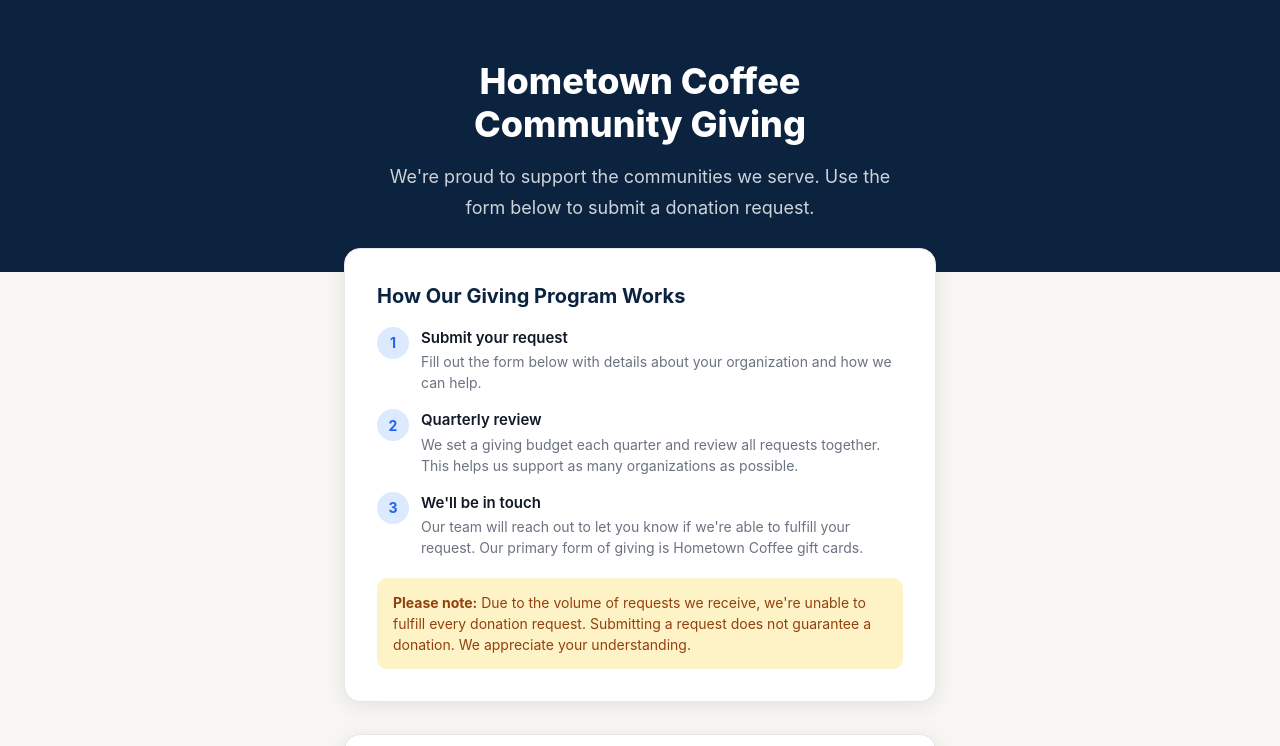
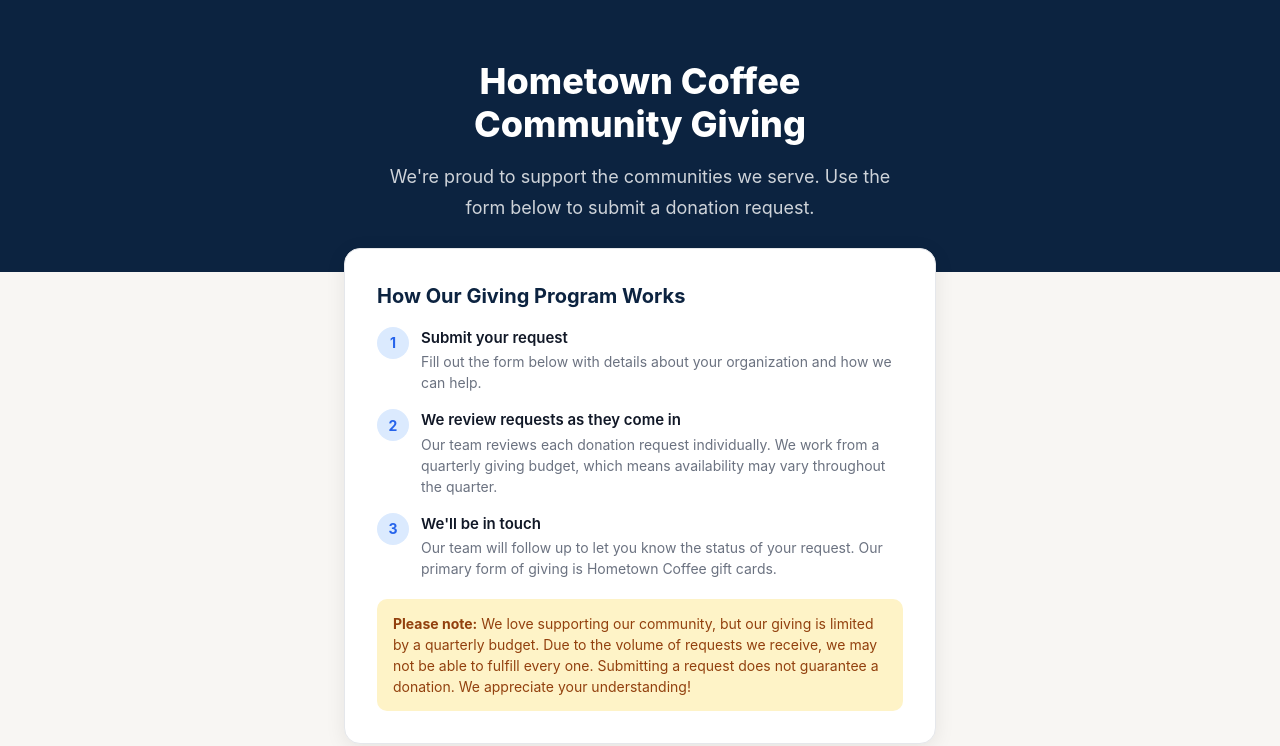
Before and after one commit to lou847/donation-tracker, a Next.js app: page /request-form in a window 1280 px wide. Shown: the top 746 px of the page. Built offline with nearby package versions, Linux system fonts and the light colour scheme.

Commit message:
Update public form wording - rolling review with quarterly budget

```diff
--- a/src/app/request-form/page.tsx
+++ b/src/app/request-form/page.tsx
@@ -97,10 +97,10 @@
             Request Submitted!
           </h1>
           <p style={{ fontSize: '18px', color: '#4b5563', lineHeight: 1.7, maxWidth: '480px', margin: '0 auto' }}>
-            Thank you for your donation request. Our team will review it during our quarterly review process and follow up with you at <strong>{contactEmail}</strong>.
+            Thank you for your donation request! Our team will review it and follow up with you at <strong>{contactEmail}</strong>.
           </p>
           <p style={{ fontSize: '14px', color: '#9ca3af', marginTop: '24px' }}>
-            Please allow 2-4 weeks for a response.
+            Please allow 1-2 weeks for a response.
           </p>
         </div>
       </div>
@@ -208,8 +208,8 @@
                 flexShrink: 0,
               }}>2</div>
               <div>
-                <p style={{ fontSize: '15px', fontWeight: 600, color: '#111827', marginBottom: '2px' }}>Quarterly review</p>
-                <p style={{ fontSize: '14px', color: '#6b7280', lineHeight: 1.5 }}>We set a giving budget each quarter and review all requests together. This helps us support as many organizations as possible.</p>
+                <p style={{ fontSize: '15px', fontWeight: 600, color: '#111827', marginBottom: '2px' }}>We review requests as they come in</p>
+                <p style={{ fontSize: '14px', color: '#6b7280', lineHeight: 1.5 }}>Our team reviews each donation request individually. We work from a quarterly giving budget, which means availability may vary throughout the quarter.</p>
               </div>
             </div>
 
@@ -229,7 +229,7 @@
               }}>3</div>
               <div>
                 <p style={{ fontSize: '15px', fontWeight: 600, color: '#111827', marginBottom: '2px' }}>We&apos;ll be in touch</p>
-                <p style={{ fontSize: '14px', color: '#6b7280', lineHeight: 1.5 }}>Our team will reach out to let you know if we&apos;re able to fulfill your request. Our primary form of giving is Hometown Coffee gift cards.</p>
+                <p style={{ fontSize: '14px', color: '#6b7280', lineHeight: 1.5 }}>Our team will follow up to let you know the status of your request. Our primary form of giving is Hometown Coffee gift cards.</p>
               </div>
             </div>
           </div>
@@ -243,7 +243,7 @@
             color: '#92400e',
             lineHeight: 1.5,
           }}>
-            <strong>Please note:</strong> Due to the volume of requests we receive, we&apos;re unable to fulfill every donation request. Submitting a request does not guarantee a donation. We appreciate your understanding.
+            <strong>Please note:</strong> We love supporting our community, but our giving is limited by a quarterly budget. Due to the volume of requests we receive, we may not be able to fulfill every one. Submitting a request does not guarantee a donation. We appreciate your understanding!
           </div>
         </div>
 
```
